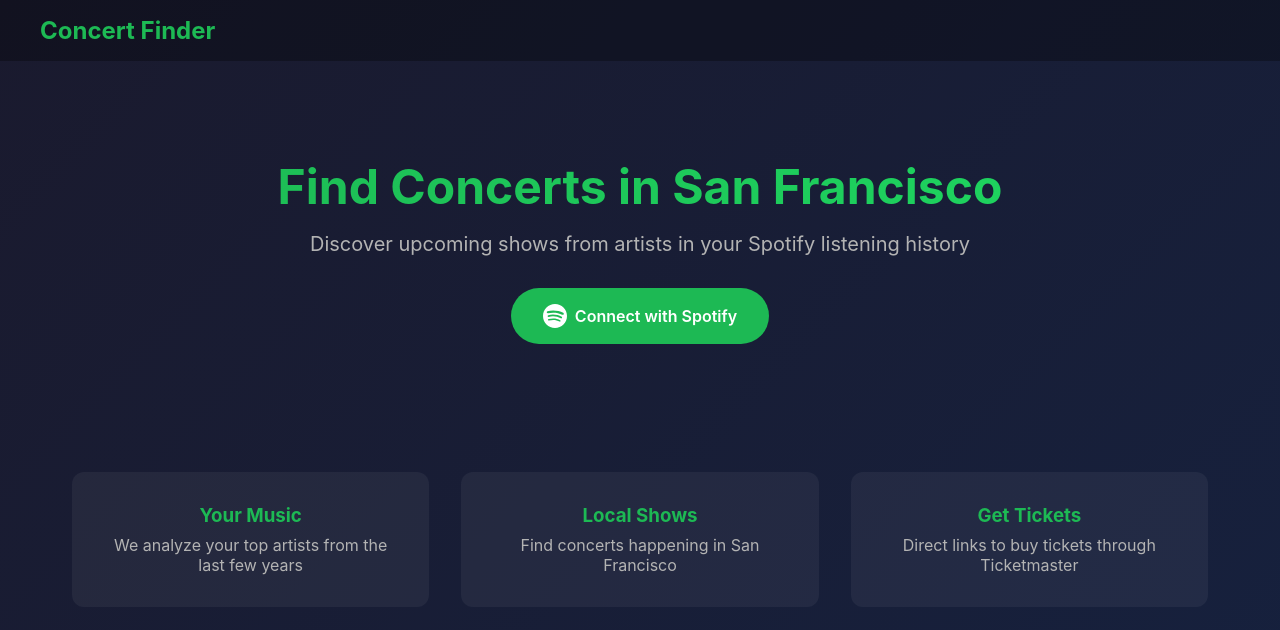
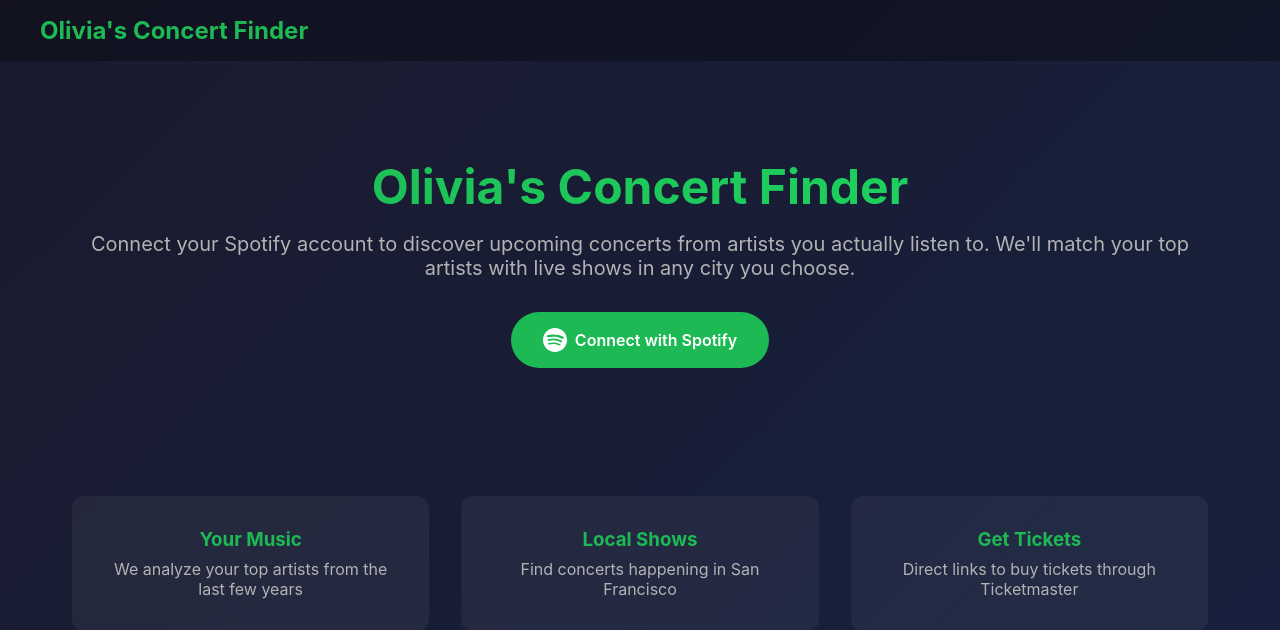
Before and after one commit to olivia646/spotify-concerts, a Flask app: page / in a window 1280 px wide. Shown: the top 630 px of the page. Run offline with Flask 3, Linux system fonts and the light colour scheme.

Commit message:
Update title and description

```diff
--- a/templates/base.html
+++ b/templates/base.html
@@ -3,13 +3,13 @@
 <head>
     <meta charset="UTF-8">
     <meta name="viewport" content="width=device-width, initial-scale=1.0">
-    <title>{% block title %}Spotify Concert Finder{% endblock %}</title>
+    <title>{% block title %}Olivia's Concert Finder{% endblock %}</title>
     <link rel="stylesheet" href="{{ url_for('static', filename='style.css') }}">
 </head>
 <body>
     <header>
         <nav>
-            <a href="{{ url_for('index') }}" class="logo">Concert Finder</a>
+            <a href="{{ url_for('index') }}" class="logo">Olivia's Concert Finder</a>
             {% if session.get('access_token') %}
             <a href="{{ url_for('logout') }}" class="nav-link">Logout</a>
             {% endif %}
--- a/templates/index.html
+++ b/templates/index.html
@@ -1,11 +1,11 @@
 {% extends "base.html" %}
 
-{% block title %}Spotify Concert Finder - Find Concerts from Your Favorite Artists{% endblock %}
+{% block title %}Olivia's Concert Finder{% endblock %}
 
 {% block content %}
 <div class="hero">
-    <h1>Find Concerts in San Francisco</h1>
-    <p class="subtitle">Discover upcoming shows from artists in your Spotify listening history</p>
+    <h1>Olivia's Concert Finder</h1>
+    <p class="subtitle">Connect your Spotify account to discover upcoming concerts from artists you actually listen to. We'll match your top artists with live shows in any city you choose.</p>
 
     {% if error %}
     <div class="error-message">
```
